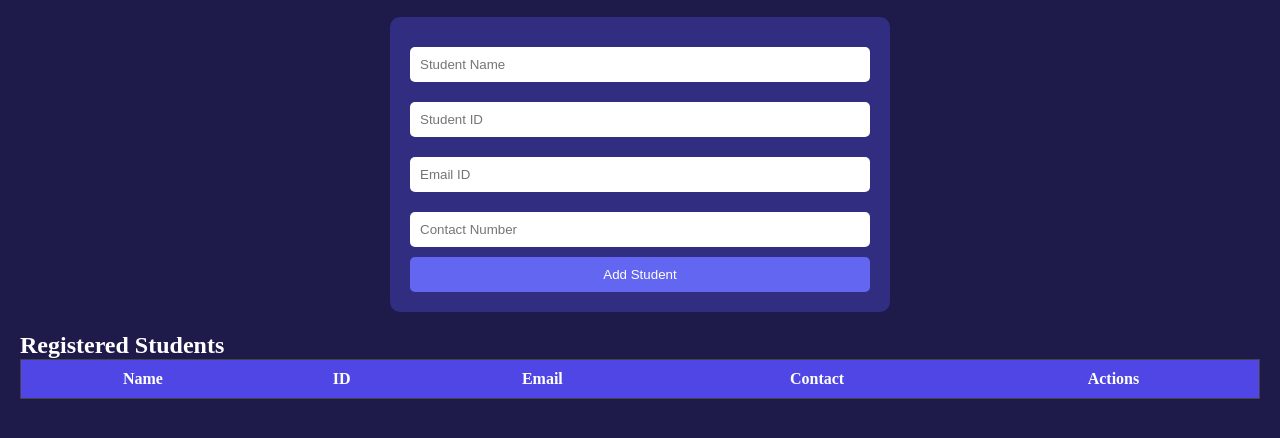
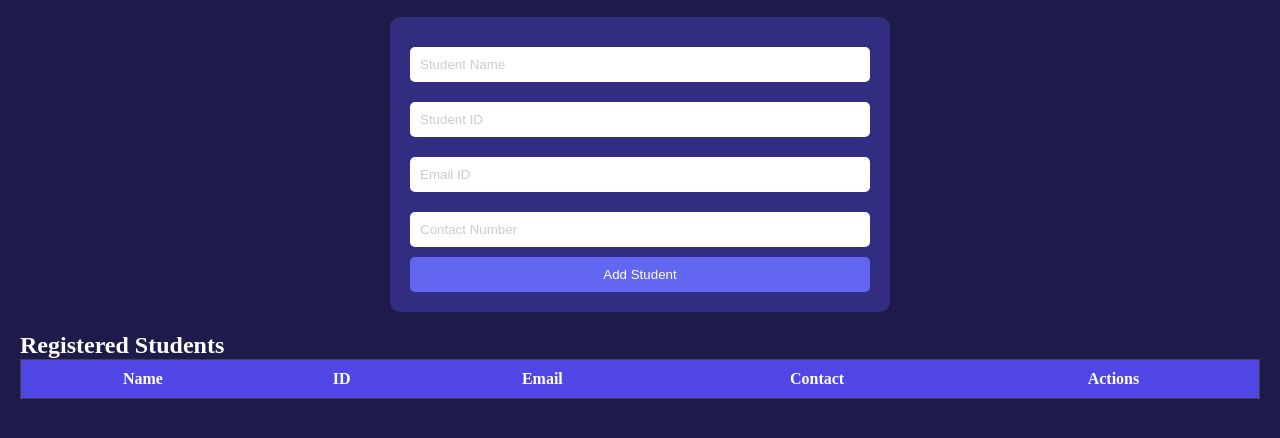
Before and after one commit to userManny/Student-Registration-System-DOM, a plain HTML site: page index.html in a window 1280 px wide. Shown: the part 78-516 px from the top of the page. Drawn offline with Linux system fonts and the light colour scheme.

Commit message:
Update style.css
Changes applied in style.css file

```diff
--- a/style.css
+++ b/style.css
@@ -40,6 +40,10 @@ form input {
     margin: 10px 0;
     border: none;
     border-radius: 5px;
+}
+
+form input::placeholder {
+    color: #ccc;
 }
 
 form button {
```
